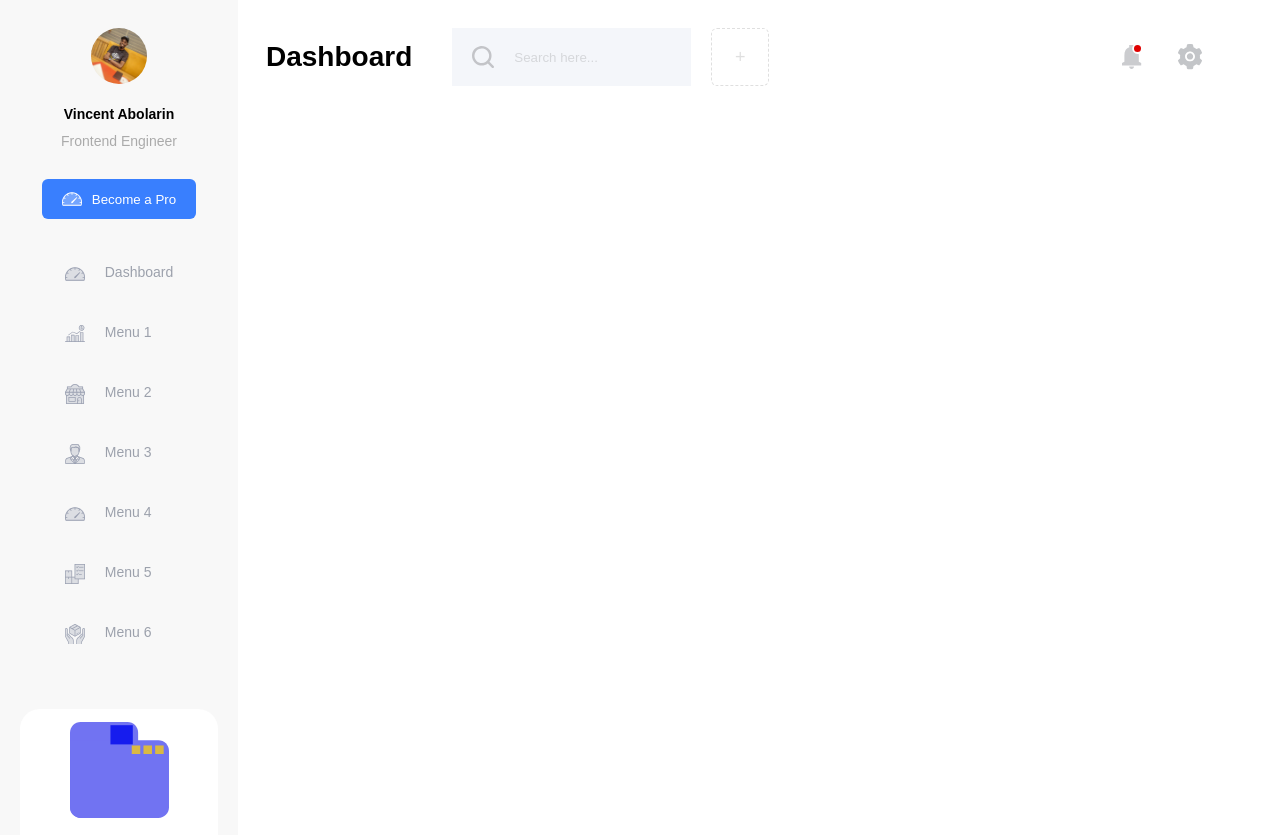
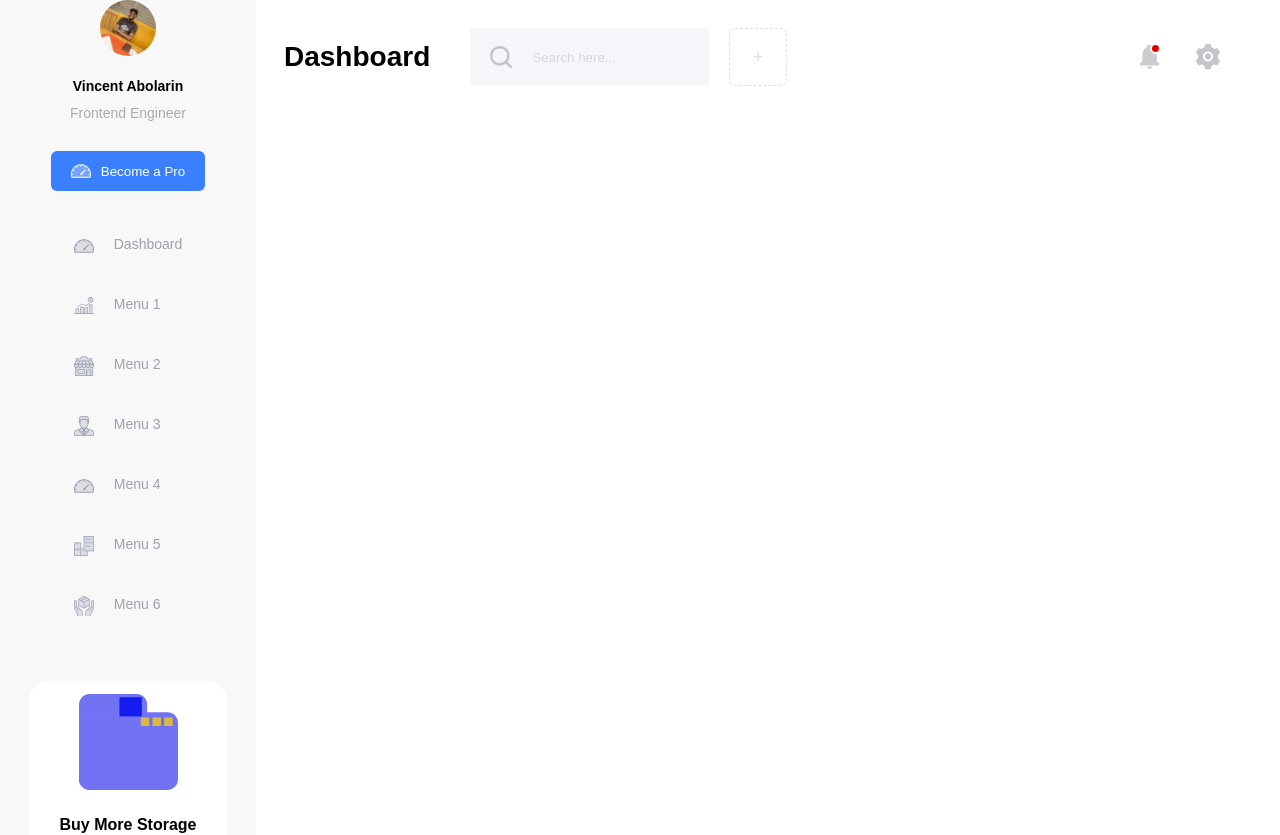
Before and after one commit to vincentabolarin/ha-shem-project, a JavaScript app: page / in a window 1280 px wide. Shown: the top 835 px of the page. Built offline with nearby package versions, Linux system fonts and the light colour scheme; the HTML template or start-up script is replaced by a standard one.

Commit message:
adjust the width

```diff
--- a/src/styles/LeftSidebar.module.css
+++ b/src/styles/LeftSidebar.module.css
@@ -3,6 +3,5 @@
     display: flex;
     flex-direction: column;
     align-items: center;
-    padding-top: 28px;
-    padding-bottom: 28px;
+    width: 20%;
 }
```
